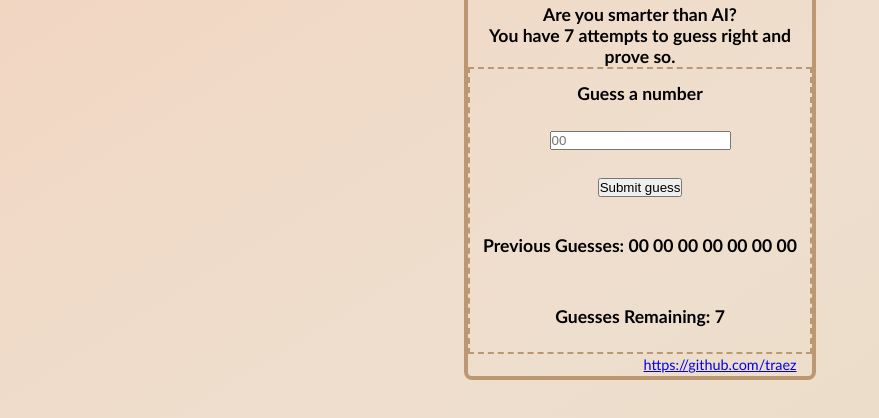
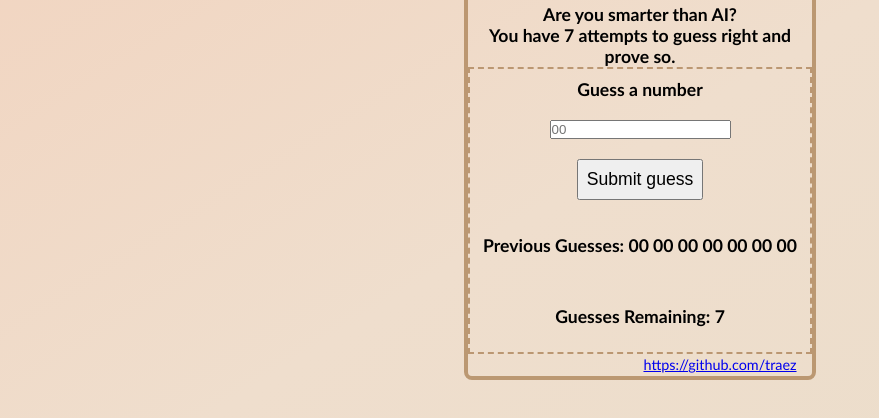
Before and after one commit to traez/javascript-number-guessing-game-project, a plain HTML site: page index.html in a window 1280 px wide. Shown: the part 252-670 px from the top of the page, without its empty margins (0-879 px from the left). Drawn offline with Linux system fonts and the light colour scheme.

Commit message:
modify button look

```diff
--- a/styles.css
+++ b/styles.css
@@ -74,6 +74,10 @@ input, button{
 	justify-content:space-around;
 	align-items: center;
 }
+button{
+    padding:0.5rem;
+    font-size: 1.1rem;
+}
 #number-output{
     grid-area: halfbottom;
     display: flex;
```
